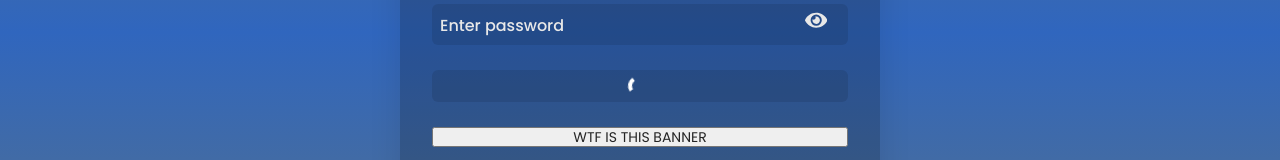
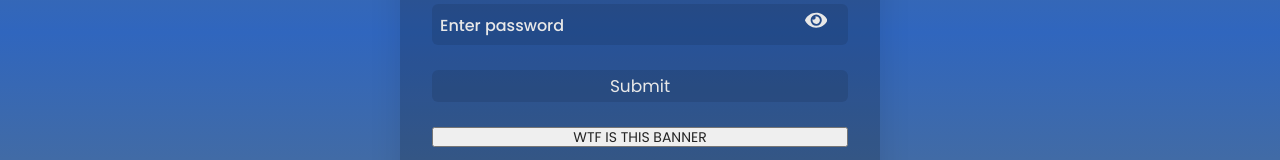
Before and after one commit to pixelverse-studios/pixelverse-studios-ui, a Next.js app: page /login in a window 1280 px wide. Shown: the part 368-528 px from the top of the page. Built offline with nearby package versions, Linux system fonts and the light colour scheme.

Commit message:
fixed login button logic

```diff
--- a/components/views/auth/Login.tsx
+++ b/components/views/auth/Login.tsx
@@ -143,7 +143,7 @@ const Login = () => {
                             className={styles.button}
                             type="submit"
                             disabled={disableSubmit}>
-                            <CircleLoader />
+                            {user?.loading ? <CircleLoader /> : 'Submit'}
                         </button>
                         <button onClick={onBanner}>WTF IS THIS BANNER</button>
                         <div className={styles.option}>
```
